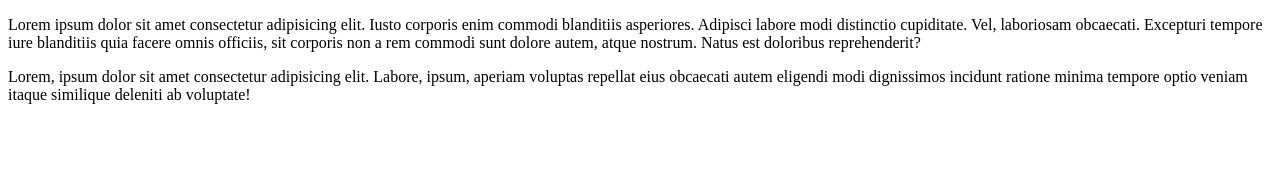
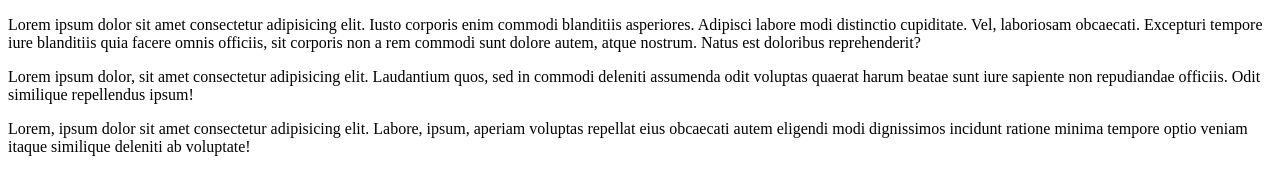
Before and after one commit to ventada/haltamerin-g1, a plain HTML site: page index.html in a window 1280 px wide. Drawn offline with Linux system fonts and the light colour scheme.

Commit message:
second commit

```diff
--- a/index.html
+++ b/index.html
@@ -13,7 +13,11 @@
       quia facere omnis officiis, sit corporis non a rem commodi sunt dolore
       autem, atque nostrum. Natus est doloribus reprehenderit?
     </p>
-
+    <p>
+      Lorem ipsum dolor, sit amet consectetur adipisicing elit. Laudantium quos,
+      sed in commodi deleniti assumenda odit voluptas quaerat harum beatae sunt
+      iure sapiente non repudiandae officiis. Odit similique repellendus ipsum!
+    </p>
     <p>
       Lorem, ipsum dolor sit amet consectetur adipisicing elit. Labore, ipsum,
       aperiam voluptas repellat eius obcaecati autem eligendi modi dignissimos
```
